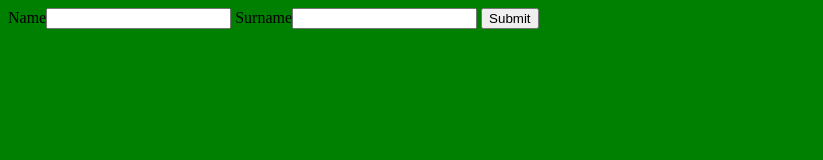
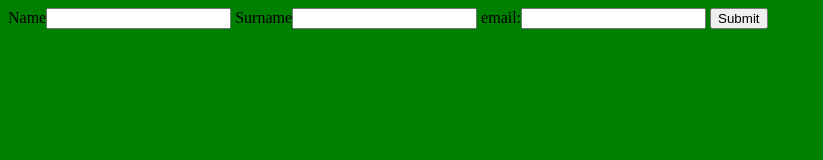
Before and after one commit to omkar27292/SimpleAPP, a plain HTML site: page page2.html in a window 1280 px wide. Shown: the whole page, without its empty margins (0-823 px from the left). Drawn offline with Linux system fonts and the light colour scheme.

Commit message:
Update page2.html

```diff
--- a/page2.html
+++ b/page2.html
@@ -28,6 +28,7 @@ return true;
 <form name="form" method="post" onSubmit="validate();">
 Name<input type="text" name="name"></input>
 Surname<input type="text" name="sur"></input>
+email:<input type="email"></input>
 <input type="submit" value="Submit">
 <marquee class="mark">Fill The Form Please</marquee>
 </form>
```
